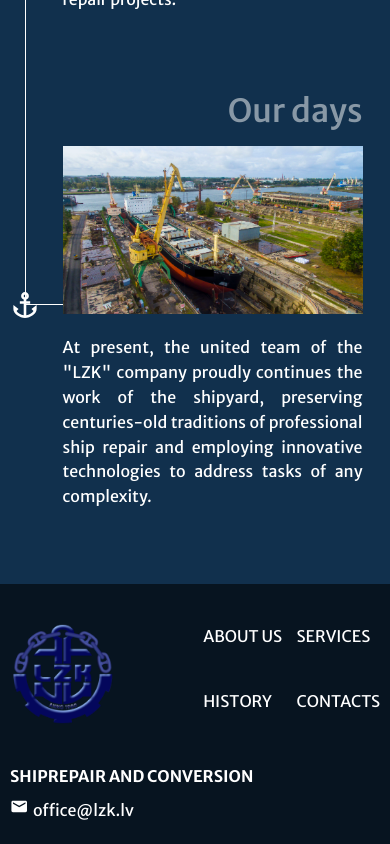
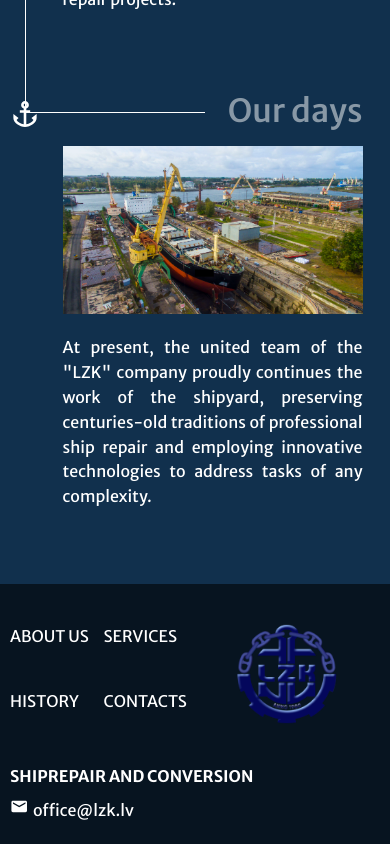
Before and after one commit to Sofiniks/LZK, a Next.js app: page /history in a window 390 px wide. Shown: the part 7697-8541 px from the top of the page. Built offline with nearby package versions, Linux system fonts and the light colour scheme.

Commit message:
history mobile section

```diff
--- a/src/app/components/Footer.tsx
+++ b/src/app/components/Footer.tsx
@@ -185,6 +185,15 @@ export default function Footer() {
       <TabletContainer>
         <StyledContainer>
           <NavTop>
+            <Navbar>
+              <NavList>
+                {menuLinks.map((item) => (
+                  <NavItem key={item.title}>
+                    <Link href={item.href}>{item.title}</Link>
+                  </NavItem>
+                ))}
+              </NavList>
+            </Navbar>
             <LogoWrapper>
               <Link href="/">
                 <Image
@@ -195,15 +204,6 @@ export default function Footer() {
                 />
               </Link>
             </LogoWrapper>
-            <Navbar>
-              <NavList>
-                {menuLinks.map((item) => (
-                  <NavItem key={item.title}>
-                    <Link href={item.href}>{item.title}</Link>
-                  </NavItem>
-                ))}
-              </NavList>
-            </Navbar>
           </NavTop>
           <NavBottom>
             <ContactList>
--- a/src/app/components/sections/contactUs/ContactUsSection.tsx
+++ b/src/app/components/sections/contactUs/ContactUsSection.tsx
@@ -267,10 +267,7 @@ export default function ContactUs() {
                 </button>
 
                 {state.succeeded && (
-                  <FormModal
-                    isOpen={isModalOpen}
-                    setIsOpen={setIsModalOpen}
-                  />
+                  <FormModal isOpen={isModalOpen} setIsOpen={setIsModalOpen} />
                 )}
               </StyledForm>
             </FormWrapper>
--- a/src/app/components/sections/contactUs/FormModal.tsx
+++ b/src/app/components/sections/contactUs/FormModal.tsx
@@ -29,7 +29,6 @@ const ModalWrapper = styled.div`
   h3 {
     font-size: 24px;
   }
-
 `;
 const ButtonWrapper = styled.div`
   width: 100%;
--- a/src/app/components/sections/history/HistoryMobileSection.tsx
+++ b/src/app/components/sections/history/HistoryMobileSection.tsx
@@ -22,7 +22,7 @@ const StyledContainer = styled(ContainerLayout)`
   &:before {
     content: '';
     width: 1px;
-    height: calc(100% - 330px);
+    height: calc(100% - 520px);
     color: white;
     background-color: #fff;
     position: absolute;
@@ -76,14 +76,7 @@ const HistoryItem = styled.div`
   }
   &:last-of-type {
     &:before {
-      width: 80px;
-      top: unset;
-      bottom: 50%;
-      z-index: -1;
-    }
-    svg {
-      top: unset;
-      bottom: 50%;
+      width: 60%;
     }
   }
   @media ${device.sm} {
--- a/src/app/page.tsx
+++ b/src/app/page.tsx
@@ -9,7 +9,7 @@ export default function Home() {
     <main>
       <HeroSection title="About Us" />
       <MainInfoListSection />
-      <Priorities/>
+      <Priorities />
       <ServicesSection />
       <LocationSection />
     </main>
```
Also changed, not shown: src/app/components/sections/home/PrioritiesMobile.tsx (line endings or trailing spaces). Lines whose indentation alone changed are shown as unchanged.
